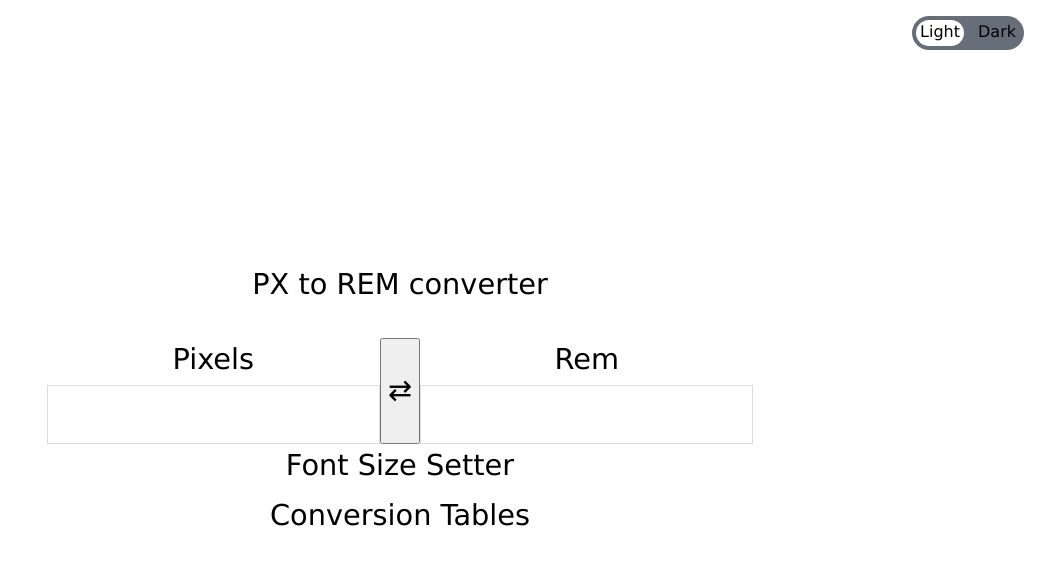
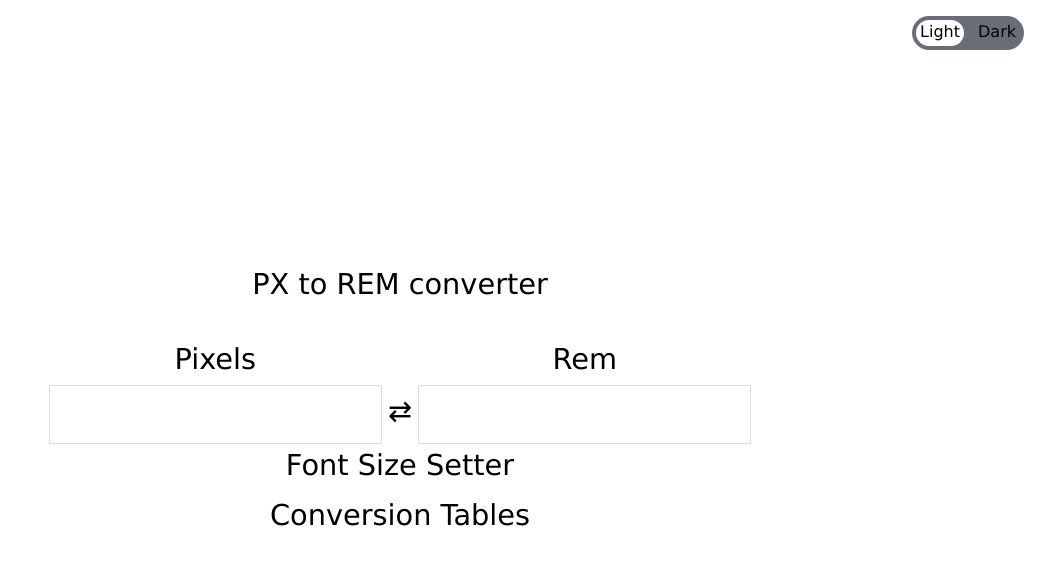
Before and after one commit to ExcitedDeveloper/pxtorem, a React (Vite) app: page / in a window 1280 px wide. Shown: the top 564 px of the page, without its empty margins (240-1280 px from the left). Built offline with nearby package versions, Linux system fonts and the light colour scheme.

Commit message:
Toggle button display

```diff
--- a/src/components/ConverterControls/ConverterControls.css
+++ b/src/components/ConverterControls/ConverterControls.css
@@ -32,3 +32,17 @@
 .converter-controls-input:focus {
   outline: none;
 }
+
+.converter-controls-toggle {
+  display: flex;
+  align-items: flex-end;
+  justify-content: flex-end;
+}
+
+.converter-controls-toggle button {
+  background-color: var(--background);
+  color: var(--primary-text);
+  height: 4rem;
+  border: none;
+  cursor: pointer;
+}
--- a/src/components/ConverterControls/ConverterControls.tsx
+++ b/src/components/ConverterControls/ConverterControls.tsx
@@ -39,7 +39,9 @@ const ConverterControls = () => {
           <input type='text' className='converter-controls-input' />
         </div>
       </label>
-      <button onClick={toggleDirection}>⇄</button>
+      <div className='converter-controls-toggle'>
+        <button onClick={toggleDirection}>⇄</button>
+      </div>
       <label htmlFor=''>
         {rightLabel}
         <div className='converter-controls-numeric'>
--- a/src/contexts/Theme/Theme.config.ts
+++ b/src/contexts/Theme/Theme.config.ts
@@ -17,7 +17,7 @@ export const THEMES: Record<ThemeType, Theme> = {
     "--caret-color": Color.BLACK,
   },
   dark: {
-    "--primary": Color.VIOLET,
+    "--primary": Color.BLACK,
     "--secondary": Color.DARK_GRAY,
     "--background": Color.BLACK,
     "--white": Color.WHITE,
```
